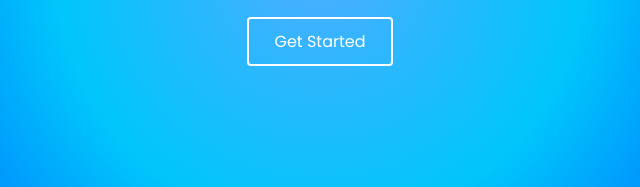
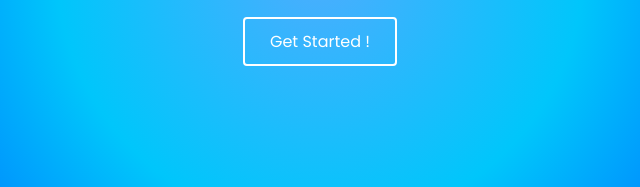
Before and after one commit to vaibhavihr13-dev/helloworld-local, a plain HTML site: page index.html in a window 1280 px wide. Shown: the part 437-624 px from the top of the page, 320-960 px from the left. Drawn offline with Linux system fonts and the light colour scheme.

Commit message:
added exclamation mark to the button text

```diff
--- a/index.html
+++ b/index.html
@@ -17,7 +17,7 @@
         <section class="hero-section">
             <h1>Hello World !</h1>
             <p>Welcome to my first hello world website</p>
-            <a href="#" class="cta-btn">Get Started</a>
+            <a href="#" class="cta-btn">Get Started !</a>
         </section>
     </main>
 
```
